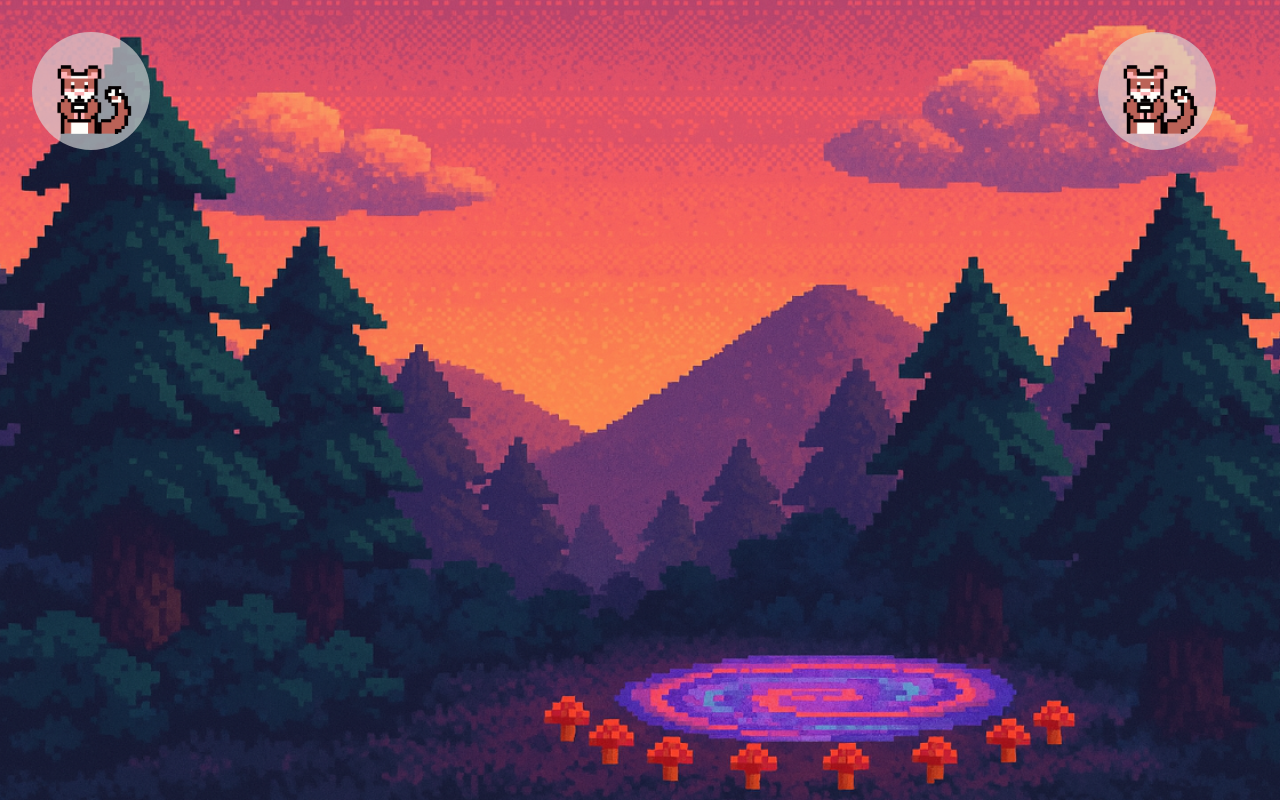
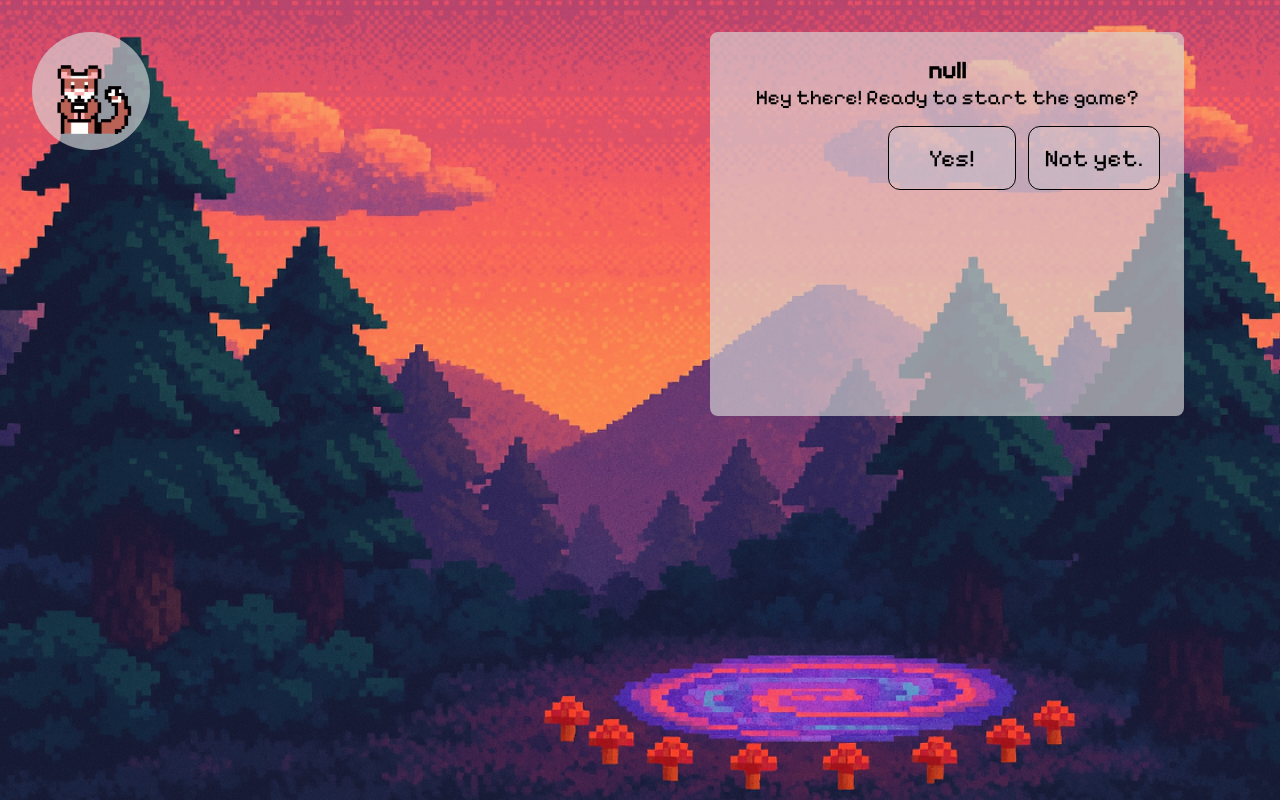
Before and after one commit to gustavoZuin237/kingdom-of-dialect, a React (Vite) app: page /level0 in a window 1280 px wide. Built offline with nearby package versions, Linux system fonts and the light colour scheme.

Commit message:
Feat: added Level 0 link and dialog

```diff
--- a/src/data/dialogs.ts
+++ b/src/data/dialogs.ts
@@ -16,6 +16,38 @@ export type Dialog = DialogLine[];
 const username = sessionStorage.getItem("username")
 
 export const dialogs = [
+  {
+    level: 0,
+    dialogLines: [
+      {
+        id: '1',
+        speaker: `${username}`,
+        text: 'Hey there! Ready to start the game?',
+        choices: [
+          { text: 'Yes!', nextId: '2' },
+          { text: 'Not yet.', nextId: '3' },
+        ],
+      },
+      {
+        id: '2',
+        speaker: 'Character A',
+        text: 'Awesome! Let’s get going then.',
+        nextId: '4',
+      },
+      {
+        id: '3',
+        speaker: 'Character A',
+        text: 'Alright, take your time.',
+        nextId: '4',
+      },
+      {
+        id: '4',
+        speaker: 'Player',
+        text: 'Let’s do this!',
+        nextId: undefined, // End of dialog
+      },
+    ]
+  },
   {
     level: 1,
     dialogLines: [
--- a/src/pages/level/index.tsx
+++ b/src/pages/level/index.tsx
@@ -57,10 +57,15 @@ export function Level({ level } : LevelPropsI) {
                 }
             </s.ContentContainer>
 
-
-            <s.CharacterImageContainer>
-                <CharacterImage level={level} />
-            </s.CharacterImageContainer>
+            {
+                level !== 0 ? (
+                    <s.CharacterImageContainer>
+                        <CharacterImage level={level} />
+                    </s.CharacterImageContainer>
+                )
+                :
+                <></>
+            }
         </s.PageContainer>
     )
 }
--- a/src/pages/register/index.tsx
+++ b/src/pages/register/index.tsx
@@ -24,7 +24,7 @@ export function Register() {
                 <s.Input type='text' placeholder='Insira seu nome de jogador...' value={userName} onChange={HandleNameChange} />
             </s.InputContainer>
 
-            <Button variant='white' clickFunction={submitUserRegister} link="/level1">
+            <Button variant='white' clickFunction={submitUserRegister} link="/level0">
                 NEXT
             </Button>
         </s.PageContainer>
```
